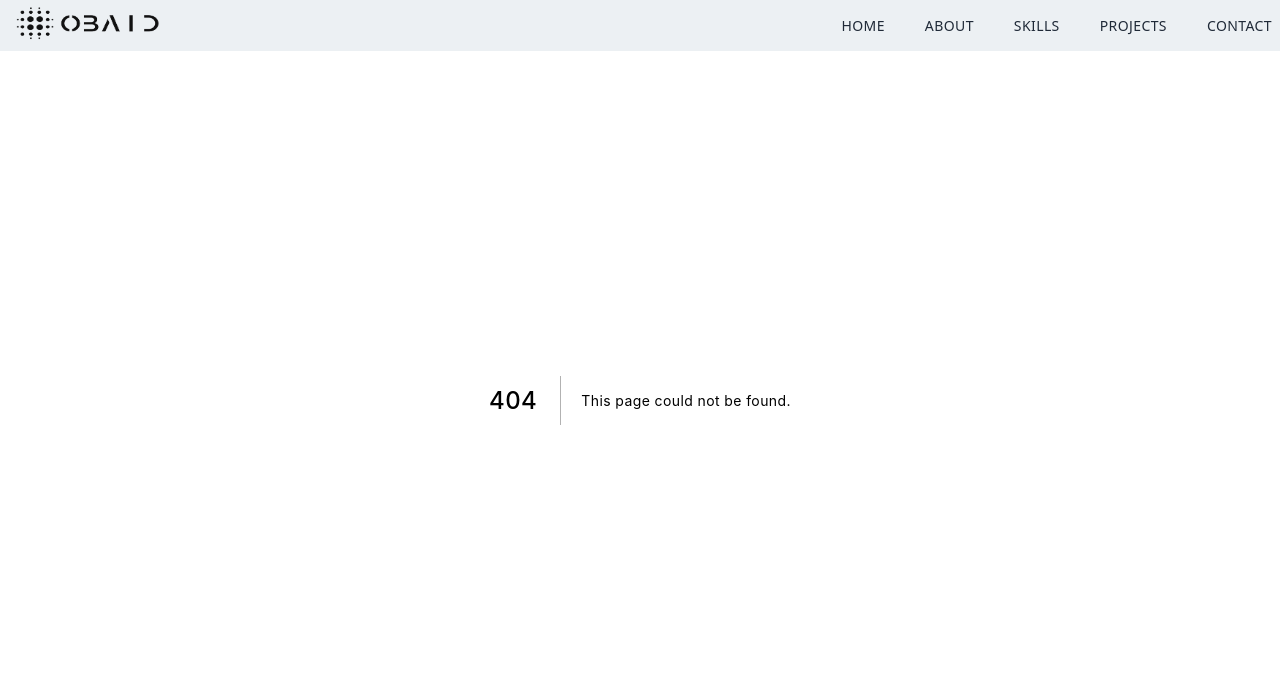
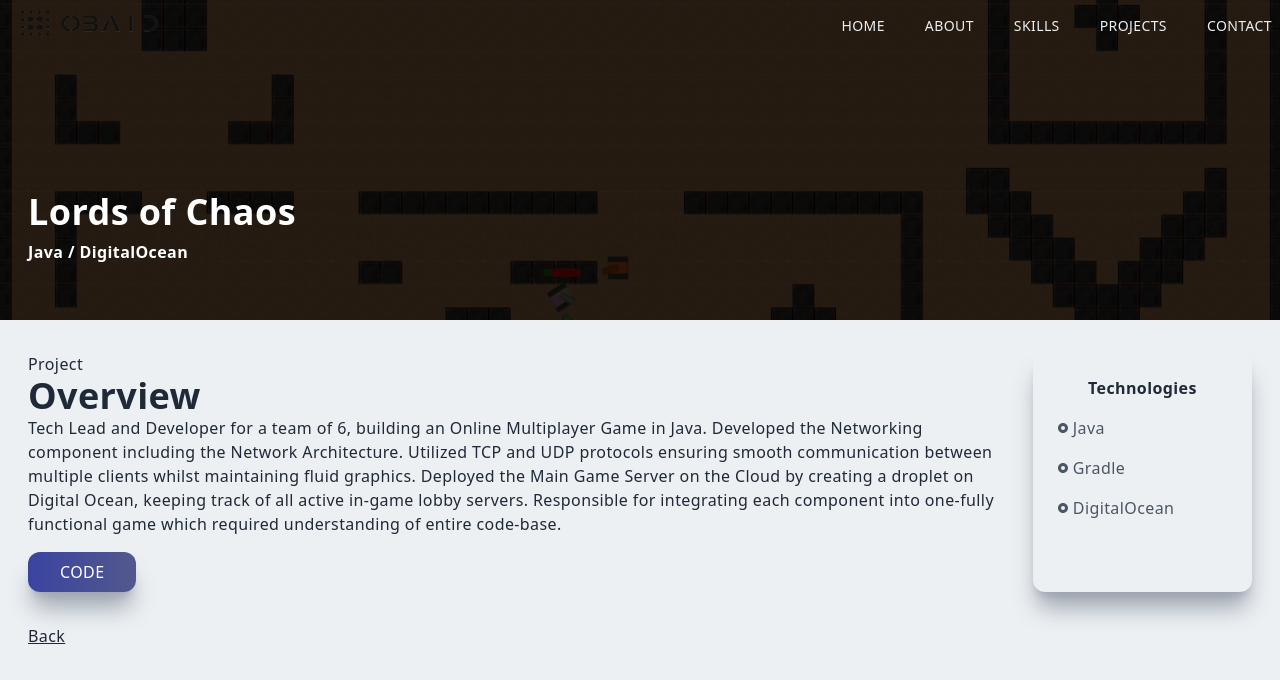
Before and after one commit to ObaidUr-Rahmaan/personal-website, a Next.js app: page /lordsofchaos in a window 1280 px wide. Before the commit this address had no page. Shown: the top 680 px of the page. Built offline with nearby package versions, Linux system fonts and the light colour scheme.

Commit message:
Add second project

```diff
--- a/components/Navbar.js
+++ b/components/Navbar.js
@@ -17,11 +17,15 @@ const Navbar = () => {
 
   const handleNav = () => {
     setNav(!nav);
+    if (nav) {
+      setLogo("/assets/navLogo-black.png");
+    } else {
+      setLogo("/assets/navLogo-white.png");
+    }
   };
 
   useEffect(() => {
-    if (router.asPath === "/integratize") {
-      setLogo("/assets/navLogo-black.png");
+    if (router.asPath === "/integratize" || router.asPath === "/lordsofchaos") {
       setNavBg("transparent");
       setLinkColor("#ecf0f3");
     } else {
--- a/components/Projects.js
+++ b/components/Projects.js
@@ -9,7 +9,7 @@ import ProjectItem from "./ProjectItem";
 const Projects = () => {
   return (
     <div id="projects" className="w-full">
-      <div className="max-w-[1240px] mx-auto px-2 py-16">
+      <div className="max-w-[1240px] mx-auto mt-32 px-2 py-16">
         <p className="text-xl tracking-widest uppercase text-[#3a44a0]">
           Projects
         </p>
@@ -23,7 +23,21 @@ const Projects = () => {
             progressPercentage={65}
           />
         </div>
+
+        {/* Built */}
+        <h2 className="py-4">What I{"'"}ve Built</h2>
+        <div className="grid gap-8 md:grid-cols-2">
+          <ProjectItem
+            title="Lord of Chaos"
+            backgroundImg={lordsofchaosImg}
+            projectUrl="/lordsofchaos"
+            techStack={["Java", "Gradle", "DigitalOcean"]}
+            progressPercentage={100}
+          />
+        </div>
       </div>
+
+      {/* Built */}
     </div>
   );
 };
--- /dev/null
+++ b/pages/lordsofchaos.js
@@ -0,0 +1,73 @@
+import Image from "next/image";
+import React from "react";
+import lordsofChaosImg from "../public/assets/projects/lordsofchaos.png";
+import { RiRadioButtonFill } from "react-icons/ri";
+import Link from "next/link";
+
+const LordsOfChoas = () => {
+  return (
+    <div className="w-full">
+      <div className="w-screen h-[30vh] lg:h-[40vh] relative">
+        <div className="absolute top-0 left-0 w-full h-[30vh] lg:h-[40vh] bg-black/80 z-10" />
+        <Image
+          className="absolute z-1"
+          layout="fill"
+          objectFit="cover"
+          src={lordsofChaosImg}
+          alt="/"
+        />
+        <div className="absolute top-[70%] d max-w-[1240px] w-full left-[50%] right-[50%] translate-x-[-50%] translate-y-[-50%] text-white z-10 p-2">
+          <h2 className="py-2">Lords of Chaos</h2>
+          <h3>Java / DigitalOcean</h3>
+        </div>
+      </div>
+
+      <div className="max-w-[1240px] mx-auto p-2 grid md:grid-cols-5 gap-8 pt-8">
+        <div className="col-span-4">
+          <p>Project</p>
+          <h2>Overview</h2>
+          <p>
+            Tech Lead and Developer for a team of 6, building an Online
+            Multiplayer Game in Java. Developed the Networking component
+            including the Network Architecture. Utilized TCP and UDP protocols
+            ensuring smooth communication between multiple clients whilst
+            maintaining fluid graphics. Deployed the Main Game Server on the
+            Cloud by creating a droplet on Digital Ocean, keeping track of all
+            active in-game lobby servers. Responsible for integrating each
+            component into one-fully functional game which required
+            understanding of entire code-base.
+          </p>
+          <a
+            href="https://github.com/ObaidUr-Rahmaan/lords-of-chaos"
+            target="_blank"
+            rel="noreferrer"
+          >
+            <button className="px-8 py-2 mt-4">Code</button>
+          </a>
+        </div>
+        <div className="col-span-4 p-4 shadow-xl md:col-span-1 shadow-gray-400 rounded-xl">
+          <div className="p-2">
+            <p className="pb-2 font-bold text-center">Technologies</p>
+            <div className="grid grid-cols-3 md:grid-cols-1">
+              <p className="flex items-center py-2 text-gray-600">
+                <RiRadioButtonFill className="pr-1" /> Java
+              </p>
+              <p className="flex items-center py-2 text-gray-600">
+                <RiRadioButtonFill className="pr-1" /> Gradle
+              </p>
+              <p className="flex items-center py-2 text-gray-600">
+                <RiRadioButtonFill className="pr-1" /> DigitalOcean
+              </p>
+            </div>
+          </div>
+        </div>
+
+        <Link href="/#projects">
+          <p className="underline cursor-pointer">Back</p>
+        </Link>
+      </div>
+    </div>
+  );
+};
+
+export default LordsOfChoas;
```
